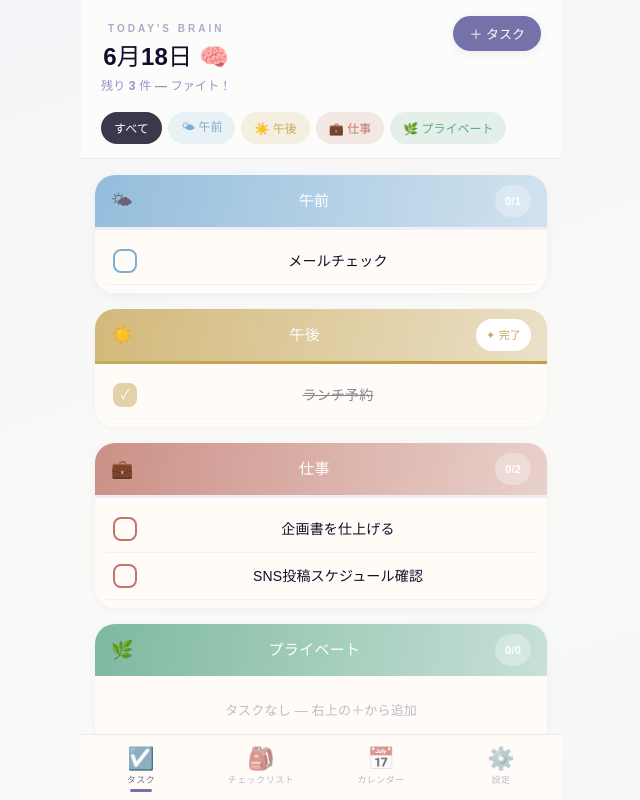
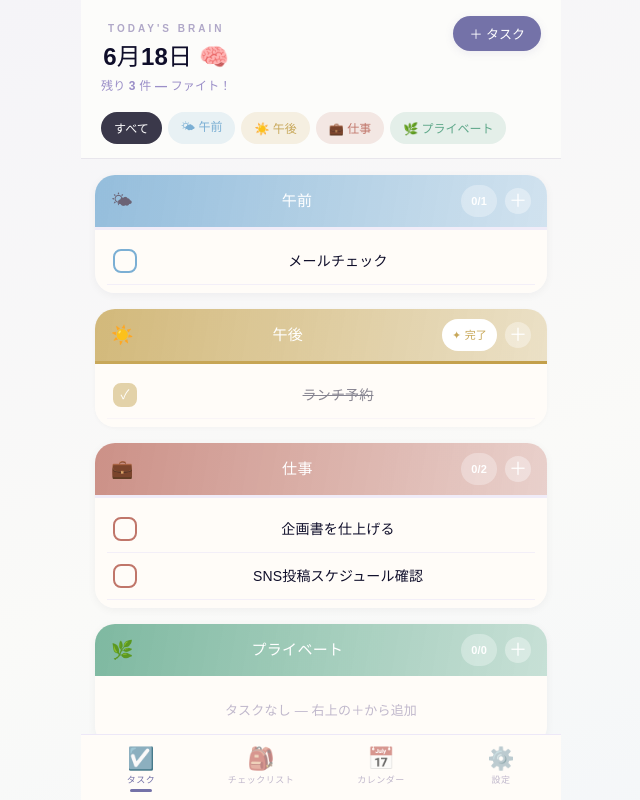
Before and after one commit to ayalin777a/todays-brain, a React (Vite) app: page / in a window 1280 px wide. Shown: the whole page, without its empty margins (319-959 px from the left). Built offline with nearby package versions, Linux system fonts and the light colour scheme.

Commit message:
Add + button to each category card header

```diff
--- a/src/App.jsx
+++ b/src/App.jsx
@@ -317,7 +317,7 @@ function Modal({ title, accent="#7c6ef4", onClose, children }) {
   );
 }
 
-function CategoryCard({ cat, items, onToggleItem, onDeleteItem, onEditItem, isTask=true, t }) {
+function CategoryCard({ cat, items, onToggleItem, onDeleteItem, onEditItem, onAdd, isTask=true, t }) {
   const done  = items.filter(i=>i.done??i.checked).length;
   const total = items.length;
   const allDone = total>0 && done===total;
@@ -330,6 +330,9 @@ function CategoryCard({ cat, items, onToggleItem, onDeleteItem, onEditItem, isTa
         <div style={{ background: allDone ? "#fff" : "rgba(255,255,255,0.3)", borderRadius:20, padding:"3px 10px", display:"flex", alignItems:"center", gap:5 }}>
           <span style={{ fontSize:11, fontWeight:900, color: allDone ? cat.color : "#fff" }}>{allDone ? t("badge_done") : `${done}/${total}`}</span>
         </div>
+        {onAdd && (
+          <button onClick={onAdd} style={{ width:26, height:26, borderRadius:"50%", border:"none", background:"rgba(255,255,255,0.35)", color:"#fff", fontSize:18, lineHeight:1, cursor:"pointer", display:"flex", alignItems:"center", justifyContent:"center", flexShrink:0, fontWeight:400 }}>＋</button>
+        )}
       </div>
       {total>0 && (
         <div style={{ height:3, background:"#F0ECF8" }}>
@@ -632,7 +635,7 @@ export default function App() {
                 visibleCats.map(cat=>{
                   const items = tasks.filter(tk=>tk.catId===cat.id).filter(activeDateFilter).sort((a,b)=>a.done-b.done||a.ts-b.ts);
                   if(items.length===0 && filterDate) return null;
-                  return <CategoryCard key={cat.id} cat={cat} items={items} isTask={true} onToggleItem={toggleTask} onDeleteItem={deleteTask} onEditItem={setMEditT} t={t}/>;
+                  return <CategoryCard key={cat.id} cat={cat} items={items} isTask={true} onToggleItem={toggleTask} onDeleteItem={deleteTask} onEditItem={setMEditT} onAdd={()=>{ setFTask({title:"",catId:cat.id,due:filterDate||""}); setMAddTask(true); }} t={t}/>;
                 })
               )}
               {tCats.length>0 && tasks.filter(activeDateFilter).length===0 && !filterDate && (
@@ -658,7 +661,7 @@ export default function App() {
                   <div style={{ marginTop:8, fontSize:14, fontWeight:700 }}>{t("no_cats_yet")}</div>
                 </div>
               ) : (
-                cCats.map(cat=>{ const items=clItems.filter(c=>c.clCatId===cat.id).sort((a,b)=>a.checked-b.checked); return <CategoryCard key={cat.id} cat={cat} items={items} isTask={false} onToggleItem={toggleCl} onDeleteItem={deleteCl} t={t}/>; })
+                cCats.map(cat=>{ const items=clItems.filter(c=>c.clCatId===cat.id).sort((a,b)=>a.checked-b.checked); return <CategoryCard key={cat.id} cat={cat} items={items} isTask={false} onToggleItem={toggleCl} onDeleteItem={deleteCl} onAdd={()=>{ setFCl({title:"",clCatId:cat.id,repeat:"daily"}); setMAddCl(true); }} t={t}/>; })
               )}
               <button onClick={()=>setMAddCCat(true)} style={{ width:"100%", padding:"12px", borderRadius:16, border:"2px dashed #D8D0EC", background:"transparent", color:"#C0B8CC", fontWeight:800, cursor:"pointer", fontFamily:"inherit", fontSize:13 }}>{t("add_cat")}</button>
             </div>
```
